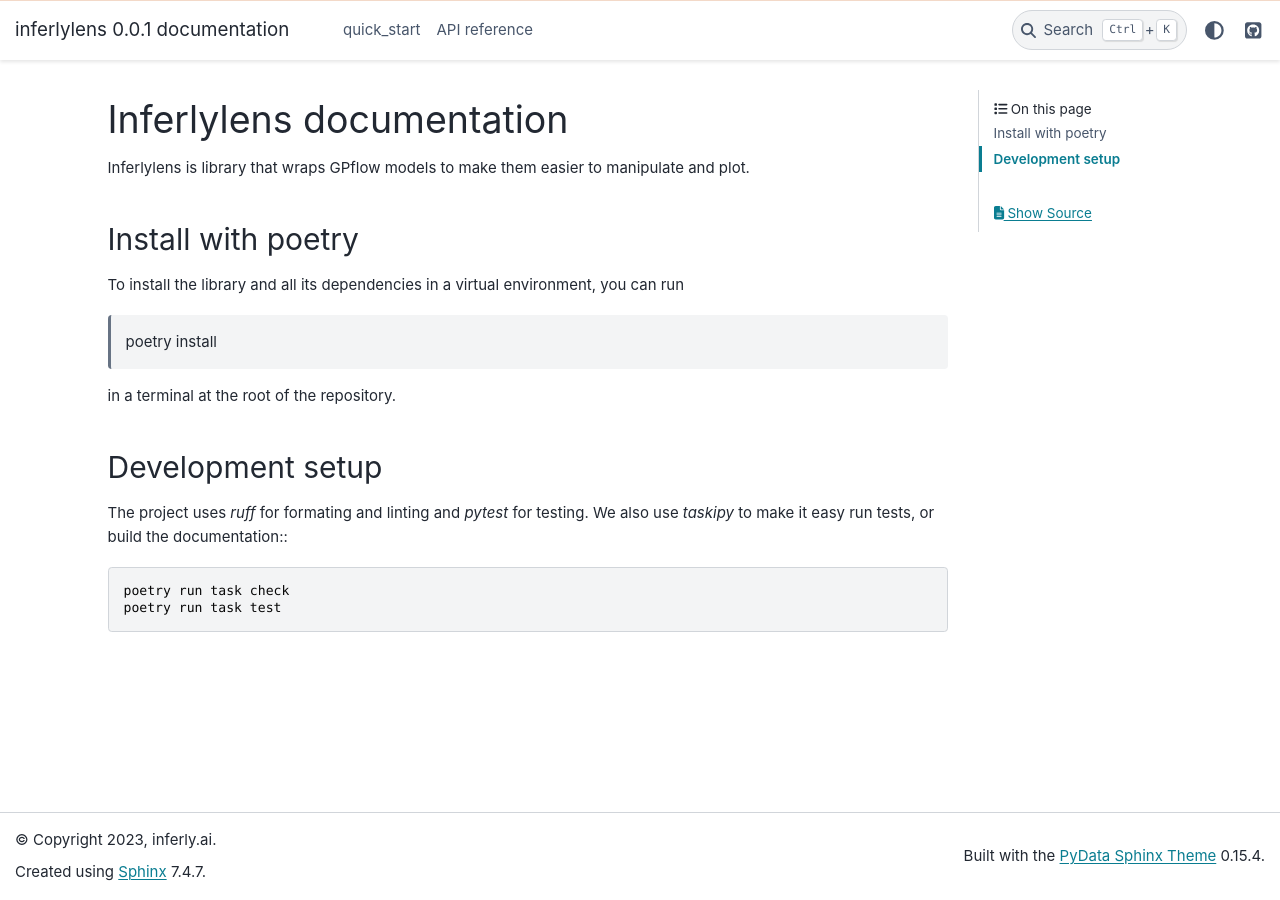
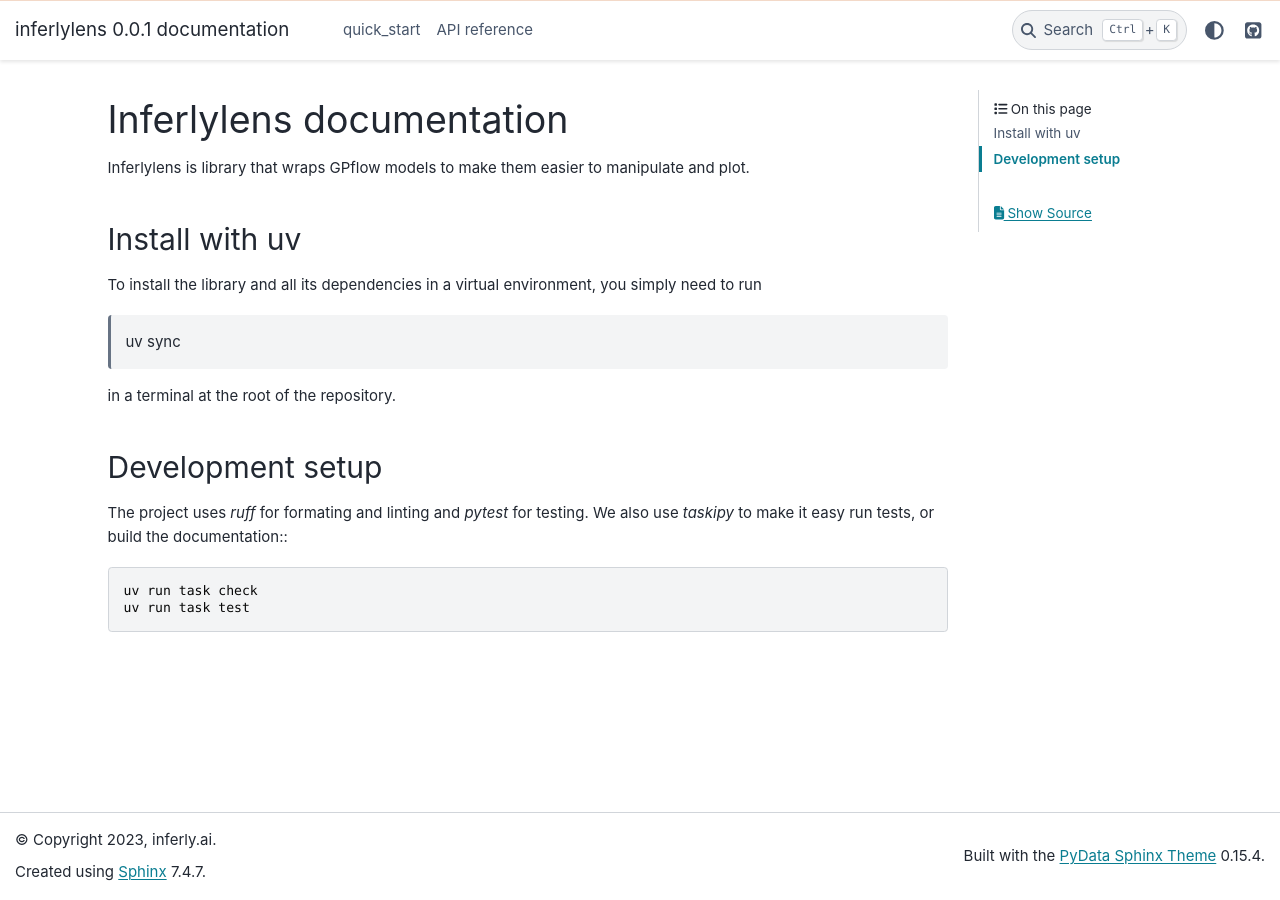
Before and after one commit to inferly/inferlylens, a Sphinx documentation site: the page built from docs/index.rst, in a window 1280 px wide. Built offline with Sphinx 7.4.7 and the PyData theme 0.15.4, drawn with Linux system fonts in a browser that asks for light colours; the version number is read from the project's files by our own code.

```diff
--- a/docs/index.rst
+++ b/docs/index.rst
@@ -3,12 +3,12 @@ Inferlylens documentation
 
 Inferlylens is library that wraps GPflow models to make them easier to manipulate and plot.
 
-Install with poetry
+Install with uv
 ###################
 
-To install the library and all its dependencies in a virtual environment, you can run
+To install the library and all its dependencies in a virtual environment, you simply need to run
 
-   poetry install
+   uv sync
 
 in a terminal at the root of the repository.
 
@@ -17,8 +17,8 @@ Development setup
 
 The project uses *ruff* for formating and linting and *pytest* for testing. We also use *taskipy* to make it easy run tests, or build the documentation:::
 
-   poetry run task check
-   poetry run task test
+   uv run task check
+   uv run task test
 
 .. toctree::
    :maxdepth: 1
```
Also changed, not shown: README.md (+4 -4 lines).
